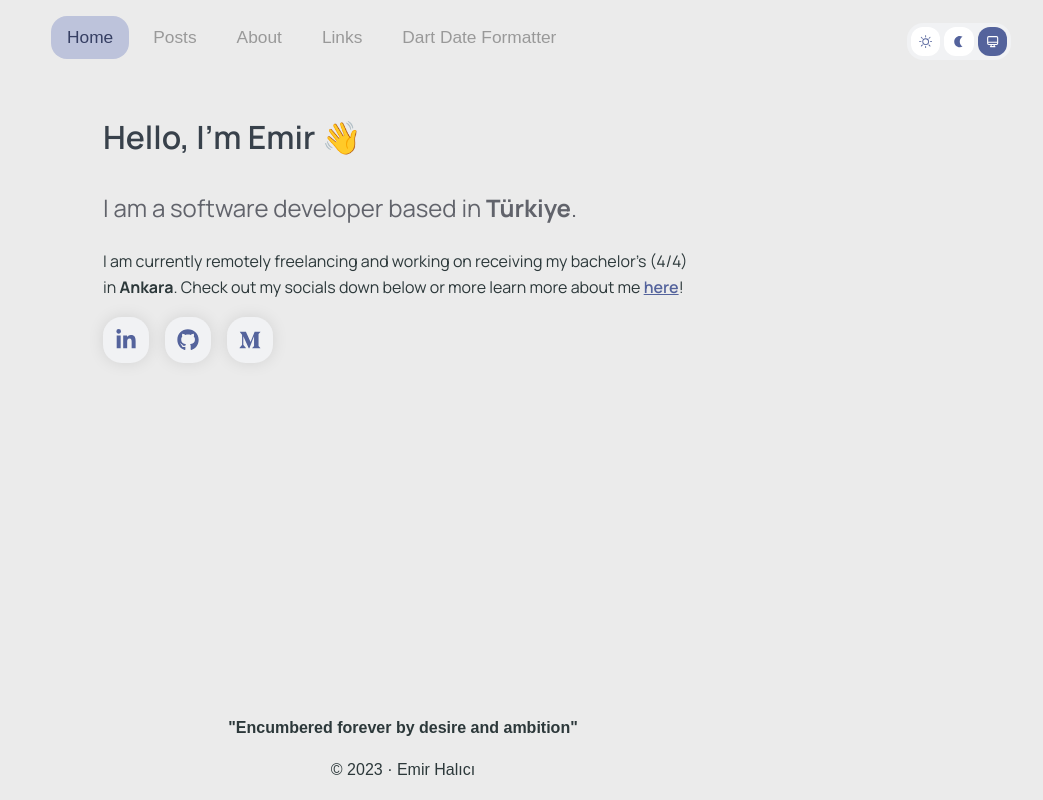
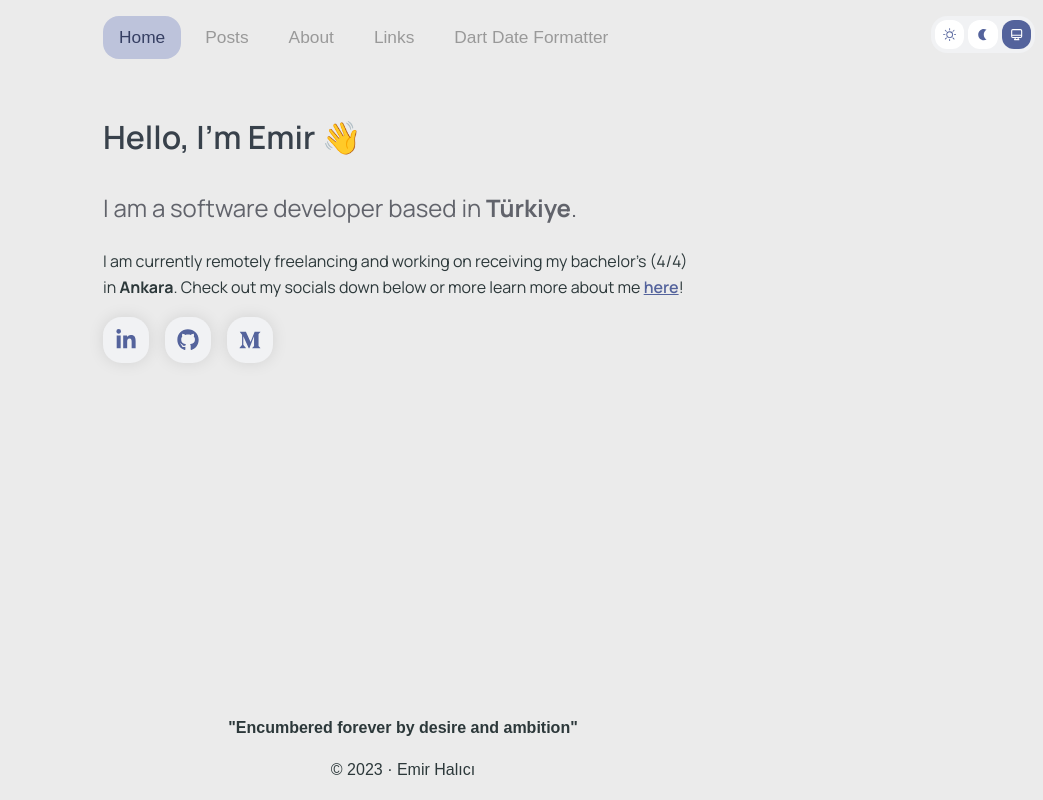
Before and after one commit to emirhalici/personal_page, a React (Vite) app: page / in a window 1280 px wide. Shown: the whole page, without its empty margins (237-1280 px from the left). Built offline with nearby package versions, Linux system fonts and the light colour scheme; a web font is replaced by a local one.

Commit message:
fix:theme-toggle-container position fix

```diff
--- a/src/App.tsx
+++ b/src/App.tsx
@@ -9,6 +9,7 @@ import Footer from './components/Footer/Footer';
 import LinksPage from './pages/LinksPage/LinksPage';
 import { ThemeContextProvider } from './theme/ThemeContext';
 import { useThemeState } from './theme/useTheme';
+import ThemeToggle from './components/ThemeToggle/ThemeToggle';
 
 export default function App() {
   const [isDarkMode, themeState, setThemeState] = useThemeState();
@@ -21,6 +22,9 @@ export default function App() {
     >
       <div className='app-root'>
         <NavBar />
+        <div className='theme-toggle-container'>
+          <ThemeToggle />
+        </div>
         <div className='flex-1'>
           <Routes>
             <Route path={routeNames.root.path} element={<HomePage />} />
--- a/src/components/NavBar/NavBar.tsx
+++ b/src/components/NavBar/NavBar.tsx
@@ -26,9 +26,8 @@ export default function NavBar() {
   return (
     <div className='row-flex margin-vertical-high'>
       <nav className='page-fixed-width-root'>
-        <ul className='navbar_list'>{links}</ul>
+        <ul className='navbar_list '>{links}</ul>
       </nav>
-      <ThemeToggle />
     </div>
   );
 }
--- a/src/components/ThemeToggle/ThemeToggle.css
+++ b/src/components/ThemeToggle/ThemeToggle.css
@@ -1,3 +1,11 @@
+.theme-toggle-container {
+  position: absolute;
+  display: flex;
+  float: right;
+  right: 0;
+  padding-top: 16px;
+  padding-right: 8px;
+}
 .theme-toggle {
   background-color: var(--theme-toggle-background);
   width: fit-content;
@@ -8,7 +16,7 @@
   flex-direction: row;
   transition: all 300ms;
 }
-@media (max-width: 640px) {
+@media (max-width: 720px) {
   .theme-toggle {
     flex-direction: column;
   }
```
